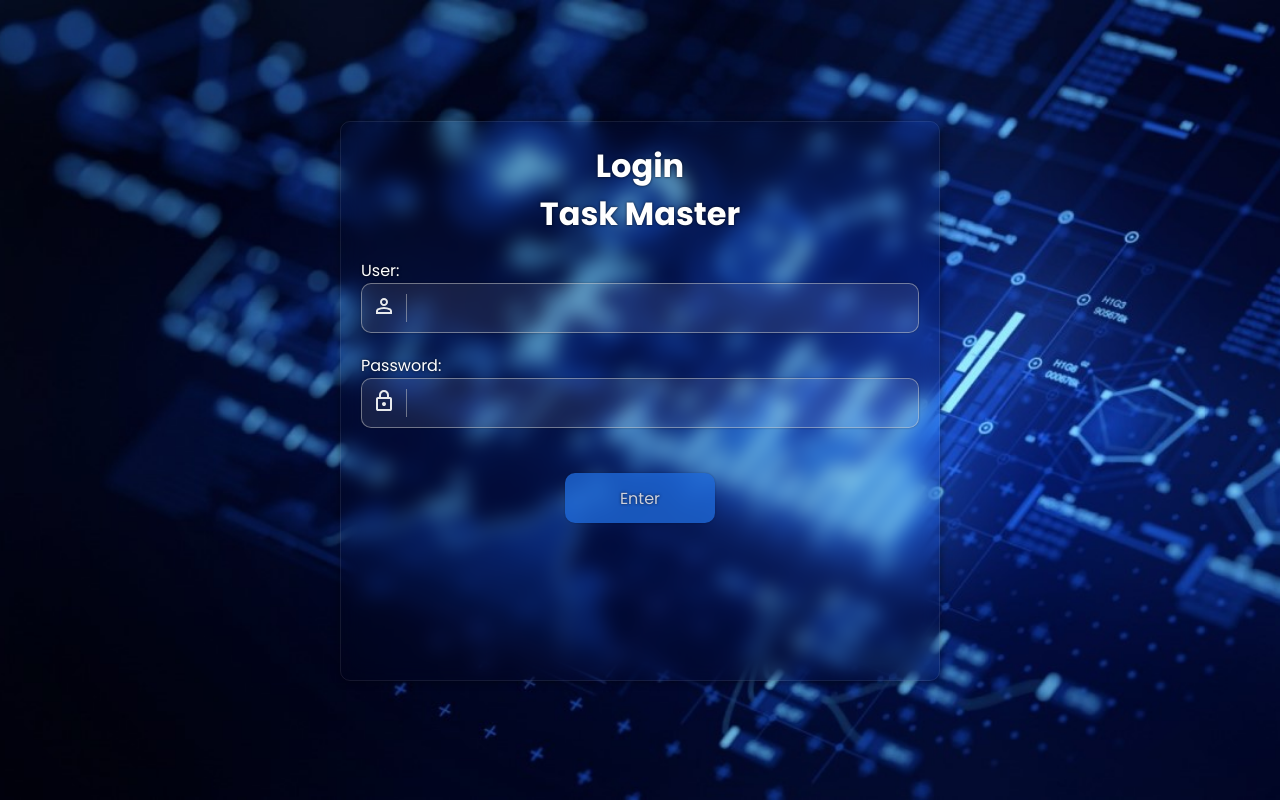
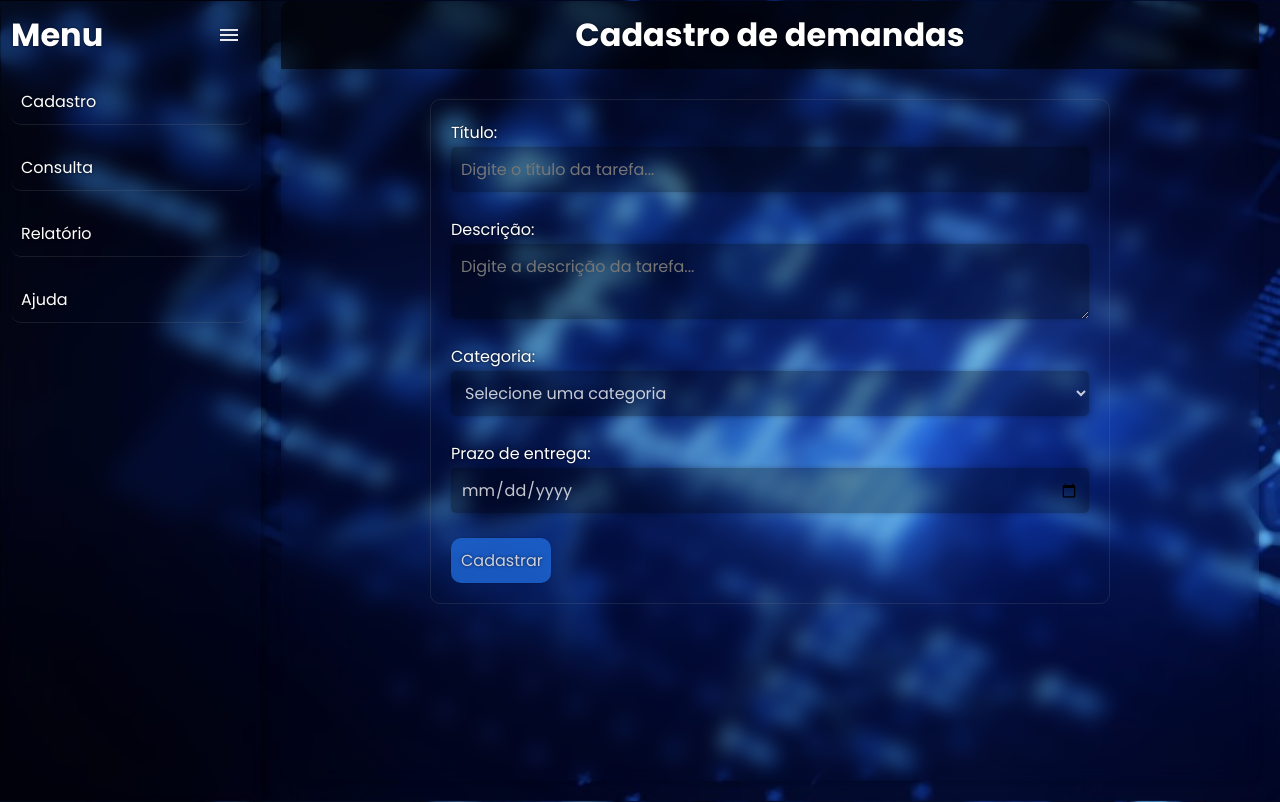
Before and after one commit to Victor-Cantanhede/projeto-taskmaster-v2, a React (Vite) app: page /Home in a window 1280 px wide. Built offline with nearby package versions, Linux system fonts and the light colour scheme.

Commit message:
Visual Página Home
Visual da página home finalizado.

```diff
--- a/package.json
+++ b/package.json
@@ -12,6 +12,7 @@
   "dependencies": {
     "react": "^18.3.1",
     "react-dom": "^18.3.1",
+    "react-router-dom": "^6.27.0",
     "uuid": "^11.0.2"
   },
   "devDependencies": {
--- a/src/App.jsx
+++ b/src/App.jsx
@@ -1,9 +1,14 @@
+import { BrowserRouter as Router, Routes, Route } from 'react-router-dom';
 import FormLogin from './components/FormLogin/FormLogin';
+import Home from './pages/Home/Home';
 import './App.css';
 
 function App() {
 
   return (
+    <Router>
+      <Routes>
+        <Route path="/" element={
           <div className='appBody'>
             <div className='containerHeader'>
               <h1>Login</h1>
@@ -13,6 +18,10 @@ function App() {
               <FormLogin />
             </div>
           </div>
+        } />
+        <Route path="/Home" element={<Home />} />
+      </Routes>
+    </Router>
   )
 }
 
--- a/src/components/FormLogin/FormLogin.jsx
+++ b/src/components/FormLogin/FormLogin.jsx
@@ -1,3 +1,4 @@
+import { useNavigate } from 'react-router-dom';
 import { useRef } from 'react';
 import './FormLogin.css';
 
@@ -5,19 +6,29 @@ function FormLogin() {
 
     const userRef = useRef();
     const passwordRef = useRef();
+    const navigate = useNavigate();
 
+    // SENHA PADRÃO
     const MasterPassword = 'master';
 
+    // VALIDANDO ACESSO
     function LoginValidate(event) {
         event.preventDefault();
         console.log('Validando acesso...');
 
         const newUserRef = userRef.current.value.toLowerCase();
-        const newPasswordRef = userRef.current.value.toLowerCase();
+        const newPasswordRef = passwordRef.current.value.toLowerCase();
 
         if ((newUserRef && newPasswordRef) == MasterPassword) {
             console.log('Acesso autorizado!');
             console.log('Redirecionando usuário...');
+            navigate('/Home'); // REDIRECIONANDO PARA A PÁGINA HOME
+
+        } else {
+            console.log('Acesso não autorizado!');
+            window.alert('Acesso negado! Utilize o acesso Master.');
+            userRef.current.value = '';
+            passwordRef.current.value = '';
         }
     }
 
--- /dev/null
+++ b/src/pages/Home/Home.css
@@ -0,0 +1,212 @@
+.homeContainer {
+    height: 100dvh;
+    display: flex;
+    flex-flow: row wrap;
+
+    text-shadow: 0 0 3px rgba(0, 0, 0, 0.774);
+}
+
+.SideMenuContainer {
+    min-height: 100%;
+    width: 260px;
+    padding: 10px;
+
+    color: white;
+    background-color: transparent;
+    backdrop-filter: blur(10px);
+    box-shadow: 1px 0 10px rgba(0, 0, 0, 0.616);
+}
+
+@media screen and (max-width: 1020px) {
+    .SideMenuContainer {
+        height: max-content;
+        min-height: max-content;
+        width: 100%;
+    }
+}
+
+.ShowMenu {
+    display: flex;
+    flex-flow: row wrap;
+    justify-content: space-between;
+}
+
+.IconButton {
+    padding: 10px;
+    display: flex;
+    justify-content: center;
+    align-items: center;
+
+    color: white;
+    border-radius: 10px;
+    cursor: pointer;
+
+    transition: 0.2s;
+}
+
+.IconButton:hover {
+    background-color: rgba(255, 255, 255, 0.096);
+    box-shadow: 0 0 5px rgba(0, 0, 0, 0.247);
+
+    transition: 0.2s;
+}
+
+.ContainerMenuOption {
+    margin-top: 20px;
+}
+
+.ContainerMenuOption ul {
+    display: flex;
+    flex-flow: column nowrap;
+    gap: 20px;
+}
+
+li {
+    list-style: none;
+}
+
+@media screen and (max-width: 600px) {
+    .ContainerMenuOption ul {
+        align-items: center;
+    }
+
+    .ContainerMenuOption li {
+        width: 100%;
+        display: flex;
+        justify-content: center;
+    }
+}
+
+.ContainerMenuOption li {
+    padding: 10px;
+    border-radius: 10px;
+    border-bottom: 1px solid rgba(128, 128, 128, 0.185);
+    cursor: pointer;
+
+    transition: 0.2s;
+}
+
+.ContainerMenuOption li:hover {
+    background-color: rgba(255, 255, 255, 0.096);
+    box-shadow: 0 0 5px rgba(0, 0, 0, 0.247);
+
+    transition: 0.2s;
+}
+
+.ContainerMenuOption li span {
+    transition: 0.2s;
+}
+
+.ContainerMenuOption li:hover span {
+    padding-left: 5px;
+    transition: 0.2s;
+}
+
+/*##################################################################*/
+
+.GerenciadorMainContainer {
+    padding: 20px;
+    padding-top: 0;
+    flex-grow: 1;
+}
+
+@media screen and (max-width: 1020px) {
+    .GerenciadorMainContainer {
+        width: 100%;
+        padding: 0;
+        padding-top: 10px;
+    }
+}
+
+.FormCadTask {
+    height: 100%;
+    min-height: max-content;
+
+    border-radius: 10px;
+    background-color: transparent;
+    backdrop-filter: blur(10px);
+    box-shadow: 0 0 5px rgba(0, 0, 0, 0.247);
+    overflow: hidden;
+}
+
+.FormCadTask-cabecalho {
+    padding: 10px;
+    color: white;
+    background-color: rgba(0, 0, 0, 0.555);
+    text-align: center;
+}
+
+.ContainerFormCad {
+    width: 100%;
+    max-width: 700px;
+    margin: auto;
+    margin-top: 20px;
+    padding: 10px;
+
+    color: white;
+}
+
+.ContainerFormCad form {
+    padding: 10px;
+    border-radius: 10px;
+    border: 1px solid rgba(128, 128, 128, 0.185);
+
+    display: flex;
+    flex-flow: column nowrap;
+    gap: 5px;
+}
+
+.InputContainerForm {
+    padding: 10px;
+
+    display: flex;
+    flex-flow: column nowrap;
+    gap: 2px;
+}
+
+.InputContainerForm input, .InputContainerForm textarea, .InputContainerForm select {
+    height: 45px;
+    max-width: 100%;
+    min-width: 100%;
+    padding: 10px;
+
+    font-size: 1em;
+    border-radius: 5px;
+    color: rgba(255, 255, 255, 0.767);
+    background-color: rgba(0, 0, 0, 0.295);
+    box-shadow: 0 0 5px rgba(0, 0, 0, 0.247);
+}
+
+.InputContainerForm textarea {
+    min-height: 75px;
+}
+
+.btnContainerForm {
+    padding: 10px;
+}
+
+.btnContainerForm button {
+    width: 100px;
+    padding: 10px;
+
+    font-size: 1em;
+    color: white;
+    text-shadow: 0 0 3px rgba(0, 0, 0, 0.774);
+    background-color: rgb(30, 104, 216);
+    border-radius: 10px;
+    box-shadow: 0 0 2px rgba(0, 0, 0, 0.37);
+    cursor: pointer;
+    opacity: 0.8;
+
+    transition: 0.4s;
+}
+
+.btnContainerForm button:hover {
+    opacity: 1;
+}
+
+@media screen and (max-width: 600px) {
+    .btnContainerForm button {
+        width: 100%;
+    }
+}
--- /dev/null
+++ b/src/pages/Home/Home.jsx
@@ -0,0 +1,75 @@
+import './Home.css';
+
+function Home() {
+
+    function CadastrarTask(event) {
+        event.preventDefault();
+        console.log('Cadastro realizado com sucesso!');
+    }
+
+    return (
+        <div className='homeContainer'>
+            <div className='SideMenuContainer'>
+                <div className='ShowMenu'>
+                    <h1>Menu</h1>
+                    <span className='IconButton'><svg xmlns="http://www.w3.org/2000/svg" height="24px" viewBox="0 -960 960 960" width="24px" fill="#e8eaed"><path d="M120-240v-80h720v80H120Zm0-200v-80h720v80H120Zm0-200v-80h720v80H120Z"/></svg></span>
+                </div>
+                <nav className='ContainerMenuOption'>
+                    <ul>
+                        <li><span>Cadastro</span></li>
+                        <li><span>Consulta</span></li>
+                        <li><span>Relatório</span></li>
+                        <li><span>Ajuda</span></li>
+                    </ul>
+                </nav>
+            </div>
+            <div className='GerenciadorMainContainer'>
+                <div className='FormCadTask'>
+                    <div className='FormCadTask-cabecalho'>
+                        <h1>Cadastro de demandas</h1>
+                    </div>
+                    <div className='ContainerFormCad'>
+                        <form action="" method="post" autoComplete='off' onSubmit={CadastrarTask} >
+
+                            {/* INPUT TÍTULO */}
+                            <div className='InputContainerForm'>
+                                <label htmlFor="ititulo">Título:</label>
+                                <input type="text" name="titulo" id="ititulo" placeholder='Digite o título da tarefa...' />
+                            </div>
+
+                            {/* INPUT DESCRIÇÃO */}
+                            <div className='InputContainerForm'>
+                                <label htmlFor="idescricao">Descrição:</label>
+                                <textarea name="descricao" id="idescricao" placeholder='Digite a descrição da tarefa...' ></textarea>
+                            </div>
+
+                            {/* INPUT CATEGORIA */}
+                            <div className='InputContainerForm'>
+                                <label htmlFor="icategoria">Categoria:</label>
+                                <select name="categoria" id="icategoria" defaultValue={""}>
+                                    <option value="" disabled hidden >Selecione uma categoria</option>
+                                    <option value="Trabalho">Trabalho</option>
+                                    <option value="Estudos">Estudos</option>
+                                    <option value="Pessoal">Pessoal</option>
+                                </select>
+                            </div>
+
+                            {/* INPUT PRAZO */}
+                            <div className='InputContainerForm'>
+                                <label htmlFor="iprazo">Prazo de entrega:</label>
+                                <input type="date" name="prazo" id="iprazo" />
+                            </div>
+
+                            {/* BUTTON CADASTRAR */}
+                            <div className='btnContainerForm'>
+                                <button type='submit'>Cadastrar</button>
+                            </div>
+                        </form>
+                    </div>
+                </div>
+            </div>
+        </div>
+    );
+}
+
+export default Home;
```
Also changed, not shown: 1 other file (tests, documents, lock files or other folders). Lines whose indentation alone changed are shown as unchanged.
